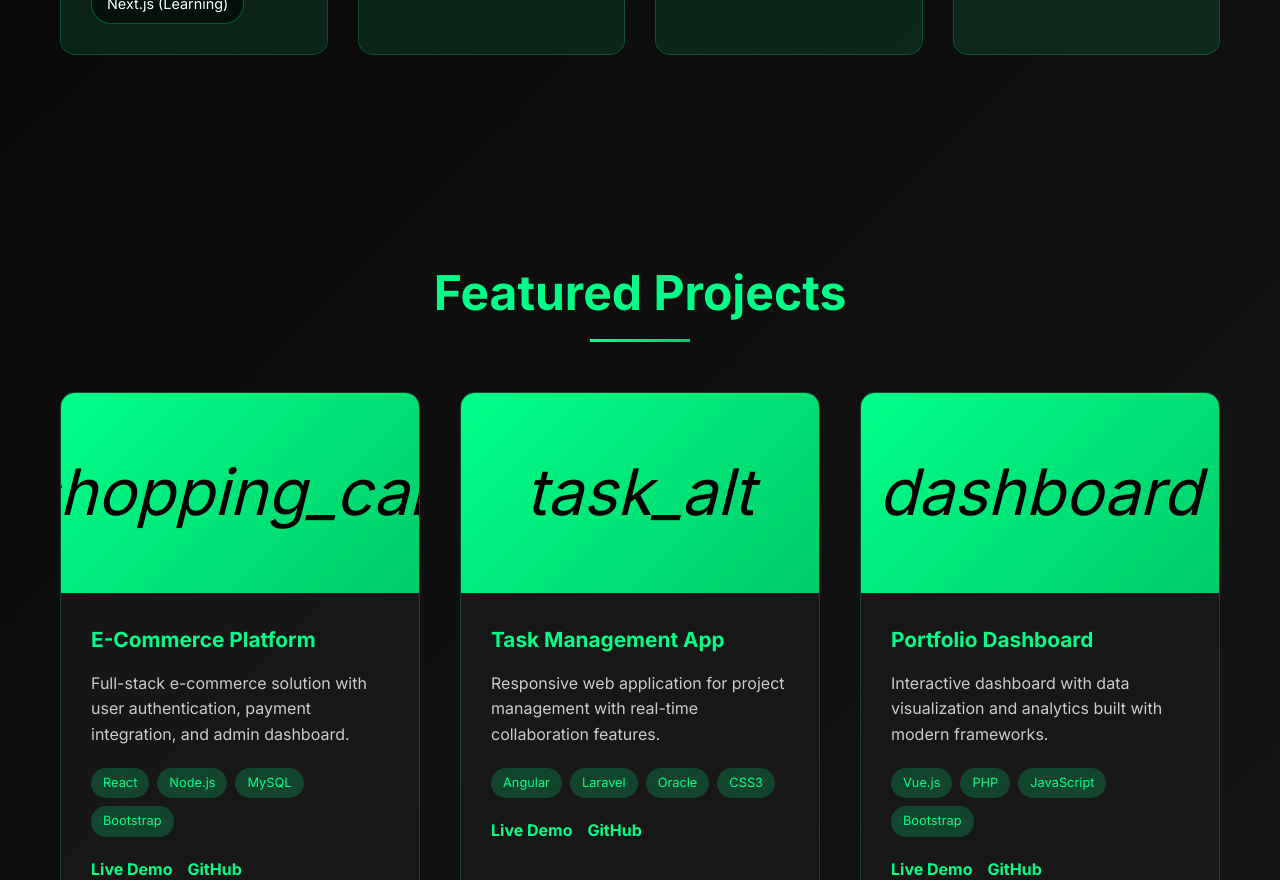
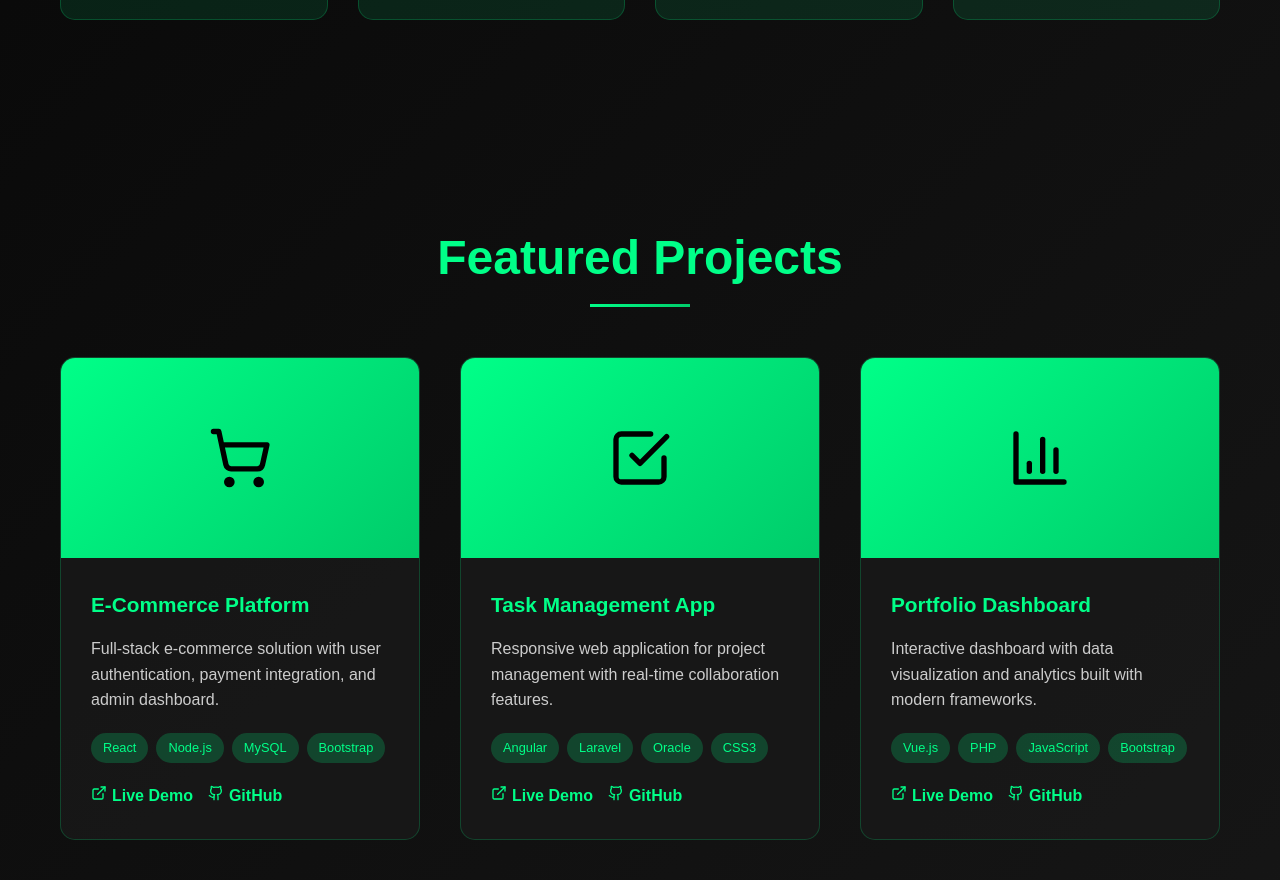
Before and after one commit to inioluwa-1/my-portfolio, a Next.js app: page / in a window 1280 px wide. Shown: the part 1920-2800 px from the top of the page. Built offline with nearby package versions, Linux system fonts and the light colour scheme.

Commit message:
feat: Update components to use lucide-react icons in Contact, Projects, and Toast

```diff
--- a/src/app/components/Contact.tsx
+++ b/src/app/components/Contact.tsx
@@ -2,8 +2,9 @@
 
 import type React from "react"
 import { useState } from "react"
+import { Mail, Linkedin, Github, MessageCircle } from "lucide-react"
+import { useToast } from "../hooks/useToast"
 import { ContactFormData } from "../lib/types"
-import { useToast } from "../hooks/useToast"
 
 
 declare global {
@@ -72,7 +73,7 @@ export default function Contact() {
             </p>
             <div className="social-links">
               <a href="mailto:your-email@example.com" className="social-link" title="Email">
-                <i className="material-icons">email</i>
+                <Mail size={24} />
               </a>
               <a
                 href="https://linkedin.com/in/your-linkedin-profile"
@@ -81,7 +82,7 @@ export default function Contact() {
                 target="_blank"
                 rel="noopener noreferrer"
               >
-                <i className="material-icons">business</i>
+                <Linkedin size={24} />
               </a>
               <a
                 href="https://github.com/your-github-username"
@@ -90,16 +91,16 @@ export default function Contact() {
                 target="_blank"
                 rel="noopener noreferrer"
               >
-                <i className="material-icons">code</i>
+                <Github size={24} />
               </a>
               <a
-                href="https://wa.me/+2349035062488"
+                href="https://wa.me/1234567890"
                 className="social-link"
                 title="WhatsApp"
                 target="_blank"
                 rel="noopener noreferrer"
               >
-                <i className="material-icons">chat</i>
+                <MessageCircle size={24} />
               </a>
             </div>
           </div>
--- a/src/app/components/Projects.tsx
+++ b/src/app/components/Projects.tsx
@@ -1,3 +1,4 @@
+import { ShoppingCart, CheckSquare, BarChart3, ExternalLink, Github } from "lucide-react"
 import { Project } from "../lib/types"
 
 const projectsData: Project[] = [
@@ -30,6 +31,19 @@ const projectsData: Project[] = [
   },
 ]
 
+const getIcon = (iconName: string) => {
+  switch (iconName) {
+    case "shopping_cart":
+      return <ShoppingCart size={64} />
+    case "task_alt":
+      return <CheckSquare size={64} />
+    case "dashboard":
+      return <BarChart3 size={64} />
+    default:
+      return <BarChart3 size={64} />
+  }
+}
+
 export default function Projects() {
   return (
     <section id="projects" className="scroll-animate">
@@ -38,11 +52,7 @@ export default function Projects() {
         <div className="projects-grid">
           {projectsData.map((project) => (
             <div key={project.id} className="project-card">
-              <div className="project-image">
-                <i className="material-icons" style={{ fontSize: "4rem" }}>
-                  {project.icon}
-                </i>
-              </div>
+              <div className="project-image">{getIcon(project.icon)}</div>
               <div className="project-content">
                 <h3>{project.title}</h3>
                 <p>{project.description}</p>
@@ -55,9 +65,11 @@ export default function Projects() {
                 </div>
                 <div className="project-links">
                   <a href={project.liveDemo} className="project-link">
+                    <ExternalLink size={16} style={{ marginRight: "5px" }} />
                     Live Demo
                   </a>
                   <a href={project.github} className="project-link">
+                    <Github size={16} style={{ marginRight: "5px" }} />
                     GitHub
                   </a>
                 </div>
--- a/src/app/components/Toast.tsx
+++ b/src/app/components/Toast.tsx
@@ -1,4 +1,6 @@
 "use client"
+
+import { CheckCircle, X, AlertCircle } from "lucide-react"
 
 interface ToastProps {
   id: number
@@ -8,12 +10,14 @@ interface ToastProps {
 }
 
 export default function Toast({ id, message, type, onClose }: ToastProps) {
+  const Icon = type === "success" ? CheckCircle : AlertCircle
+
   return (
     <div className={`toast ${type} show`}>
-      <i className="material-icons toast-icon">{type === "success" ? "check_circle" : "error"}</i>
+      <Icon size={20} className="toast-icon" />
       <div className="toast-message">{message}</div>
       <button className="toast-close" onClick={() => onClose(id)} aria-label="Close toast">
-        <i className="material-icons">close</i>
+        <X size={16} />
       </button>
     </div>
   )
--- a/src/app/layout.tsx
+++ b/src/app/layout.tsx
@@ -1,31 +1,23 @@
-import { Inter } from "next/font/google"
+import type React from "react"
 import "./globals.css"
 
-const inter = Inter({ subsets: ["latin"] })
-
-
 export const metadata = {
-  title: "My Portfolio",
-    description:
+  title: "Ayanbisi Inioluwa Nehemiah - Web Developer",
+  description:
     "Full-Stack Web Developer passionate about crafting modern, responsive web applications with cutting-edge technologies.",
   keywords: "web developer, full-stack developer, React, Next.js, Node.js, TypeScript",
   authors: [{ name: "Ayanbisi Inioluwa Nehemiah" }],
 }
+export const viewport = "width=device-width, initial-scale=1" // Correct way to set viewport
 
-export const viewport = "width=device-width, initial-scale=1"; // ✅ Correct way
-// export const metadata = {
-//   title: "Ayanbisi Inioluwa Nehemiah - Web Developer",
-//   description:
-//     "Full-Stack Web Developer passionate about crafting modern, responsive web applications with cutting-edge technologies.",
-//   keywords: "web developer, full-stack developer, React, Next.js, Node.js, TypeScript",
-//   authors: [{ name: "Ayanbisi Inioluwa Nehemiah" }],
-//   viewport: "width=device-width, initial-scale=1",
-// }
-
-export default function RootLayout({ children }: { children: React.ReactNode }) {
+export default function RootLayout({
+  children,
+}: {
+  children: React.ReactNode
+}) {
   return (
     <html lang="en">
-      <body className={inter.className}>{children}</body>
+      <body>{children}</body>
     </html>
   )
 }
```
